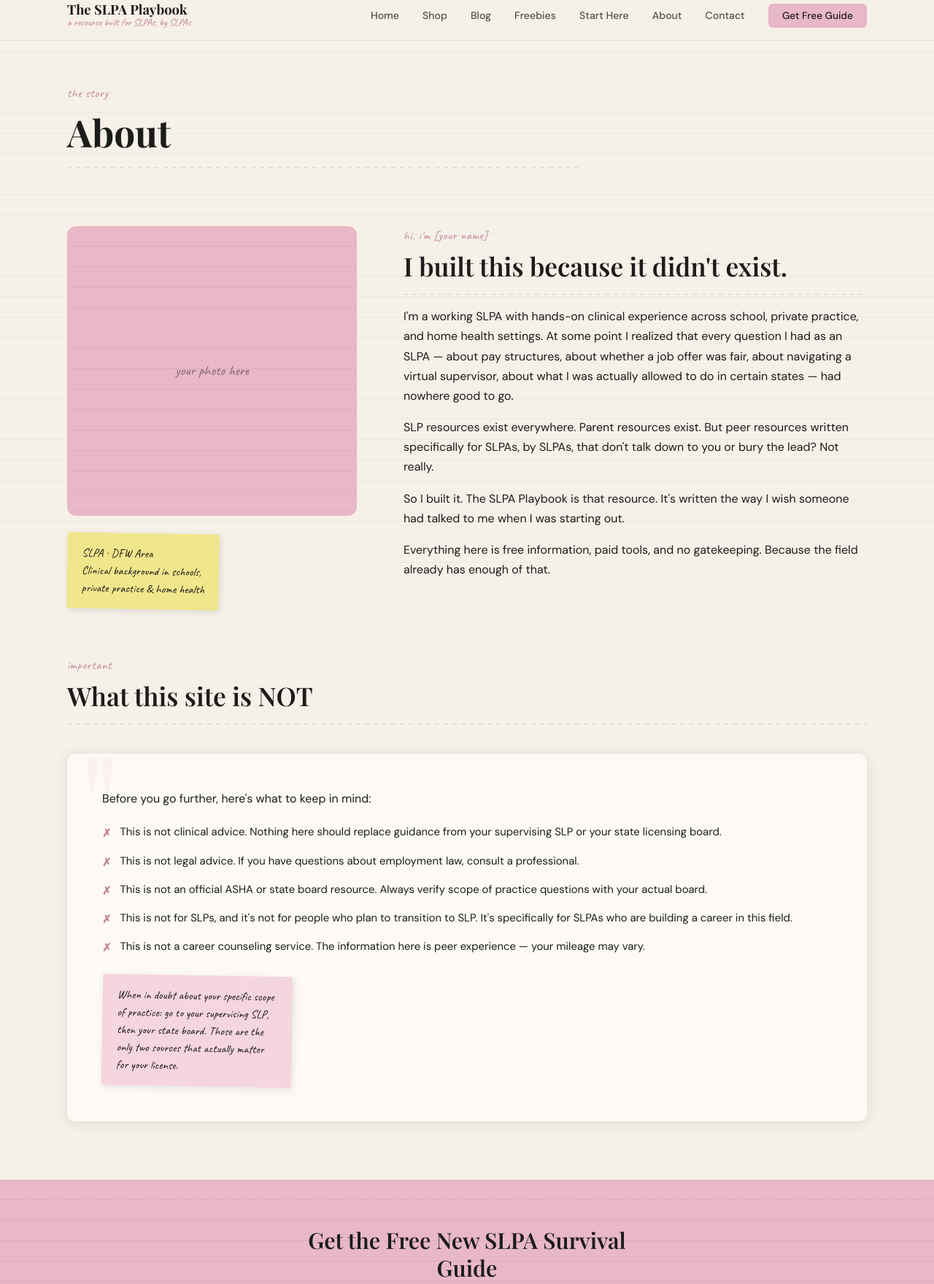
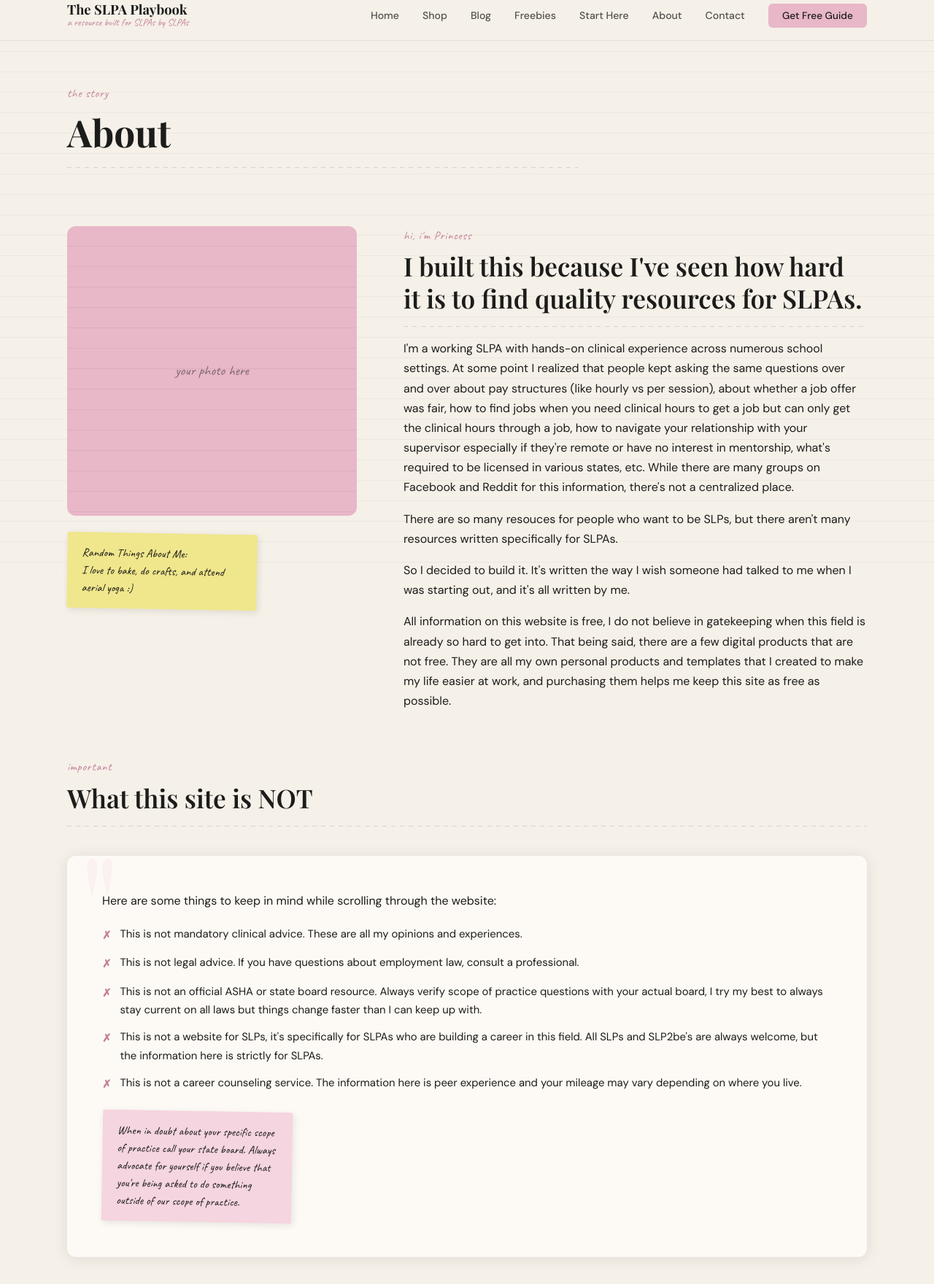
Before and after one commit to speechwithprincess/the-slpa-playbook, a plain HTML site: page about.html in a window 1280 px wide. Shown: the part 13-1773 px from the top of the page at 73% size. Drawn offline with nearby package versions, Linux system fonts and the light colour scheme; a web font is replaced by a local one.

Commit message:
Revise text content in about.html for clarity
Updated various text elements for clarity and personalization.

```diff
--- a/about.html
+++ b/about.html
@@ -13,7 +13,7 @@
     <div class="nav__inner">
       <a href="index.html" class="nav__logo">
         The SLPA Playbook
-        <span>a resource built for SLPAs, by SLPAs</span>
+        <span>a resource built for SLPAs by SLPAs</span>
       </a>
       <ul class="nav__links">
         <li><a href="index.html">Home</a></li>
@@ -51,18 +51,18 @@
             <span style="position:relative;z-index:1;">your photo here</span>
           </div>
           <div class="sticky-note" style="margin-top:1.5rem;transform:rotate(1deg);">
-            SLPA · DFW Area<br>
-            Clinical background in schools,<br>private practice &amp; home health
+            Random Things About Me:<br>
+            I love to bake, do crafts, and attend aerial yoga :)
           </div>
         </div>
         <div>
-          <span class="section-label">hi, i'm [your name]</span>
-          <h2 style="margin-bottom:1rem;">I built this because it didn't exist.</h2>
+          <span class="section-label">hi, i'm Princess </span>
+          <h2 style="margin-bottom:1rem;">I built this because I've seen how hard it is to find quality resources for SLPAs.</h2>
           <hr class="ruled-divider" />
-          <p style="margin-top:1rem;">I'm a working SLPA with hands-on clinical experience across school, private practice, and home health settings. At some point I realized that every question I had as an SLPA — about pay structures, about whether a job offer was fair, about navigating a virtual supervisor, about what I was actually allowed to do in certain states — had nowhere good to go.</p>
-          <p>SLP resources exist everywhere. Parent resources exist. But peer resources written specifically for SLPAs, by SLPAs, that don't talk down to you or bury the lead? Not really.</p>
-          <p>So I built it. The SLPA Playbook is that resource. It's written the way I wish someone had talked to me when I was starting out.</p>
-          <p>Everything here is free information, paid tools, and no gatekeeping. Because the field already has enough of that.</p>
+          <p style="margin-top:1rem;">I'm a working SLPA with hands-on clinical experience across numerous school settings. At some point I realized that people kept asking the same questions over and over about pay structures (like hourly vs per session), about whether a job offer was fair, how to find jobs when you need clinical hours to get a job but can only get the clinical hours through a job, how to navigate your relationship with your supervisor especially if they're remote or have no interest in mentorship, what's required to be licensed in various states, etc. While there are many groups on Facebook and Reddit for this information, there's not a centralized place.</p>
+          <p>There are so many resouces for people who want to be SLPs, but there aren't many resources written specifically for SLPAs. </p>
+          <p>So I decided to build it. It's written the way I wish someone had talked to me when I was starting out, and it's all written by me.</p>
+          <p>All information on this website is free, I do not believe in gatekeeping when this field is already so hard to get into. That being said, there are a few digital products that are not free. They are all my own personal products and templates that I created to make my life easier at work, and purchasing them helps me keep this site as free as possible. </p>
         </div>
       </div>
 
@@ -73,16 +73,16 @@
         <hr class="ruled-divider" />
       </div>
       <div class="about-blurb reveal">
-        <p style="margin-bottom:1.25rem;">Before you go further, here's what to keep in mind:</p>
+        <p style="margin-bottom:1.25rem;">Here are some things to keep in mind while scrolling through the website:</p>
         <ul class="about-not-list">
-          <li>This is not clinical advice. Nothing here should replace guidance from your supervising SLP or your state licensing board.</li>
+          <li>This is not mandatory clinical advice. These are all my opinions and experiences.</li>
           <li>This is not legal advice. If you have questions about employment law, consult a professional.</li>
-          <li>This is not an official ASHA or state board resource. Always verify scope of practice questions with your actual board.</li>
-          <li>This is not for SLPs, and it's not for people who plan to transition to SLP. It's specifically for SLPAs who are building a career in this field.</li>
-          <li>This is not a career counseling service. The information here is peer experience — your mileage may vary.</li>
+          <li>This is not an official ASHA or state board resource. Always verify scope of practice questions with your actual board, I try my best to always stay current on all laws but things change faster than I can keep up with.</li>
+          <li>This is not a website for SLPs, it's specifically for SLPAs who are building a career in this field. All SLPs and SLP2be's are always welcome, but the information here is strictly for SLPAs.</li>
+          <li>This is not a career counseling service. The information here is peer experience and your mileage may vary depending on where you live.</li>
         </ul>
         <div class="sticky-note sticky-note--rose" style="margin-top:1.5rem;display:inline-block;">
-          When in doubt about your specific scope of practice: go to your supervising SLP, then your state board. Those are the only two sources that actually matter for your license.
+          When in doubt about your specific scope of practice call your state board. Always advocate for yourself if you believe that you're being asked to do something outside of our scope of practice.
         </div>
       </div>
 
@@ -106,7 +106,7 @@
       <div class="footer__grid">
         <div>
           <div class="footer__brand-name">The SLPA Playbook</div>
-          <div class="footer__tagline">a resource built for SLPAs, by SLPAs</div>
+          <div class="footer__tagline">a resource built for SLPAs an by SLPA</div>
           <p class="footer__brand-desc">Real-world resources for speech-language pathology assistants who are building a career, not just waiting for a stepping stone.</p>
           <div class="footer__socials">
             <a href="#" class="footer__social" aria-label="Instagram">📷</a>
```
